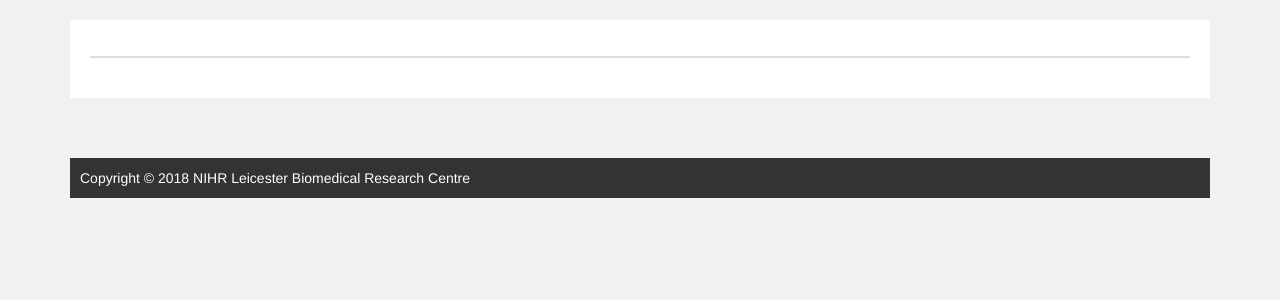
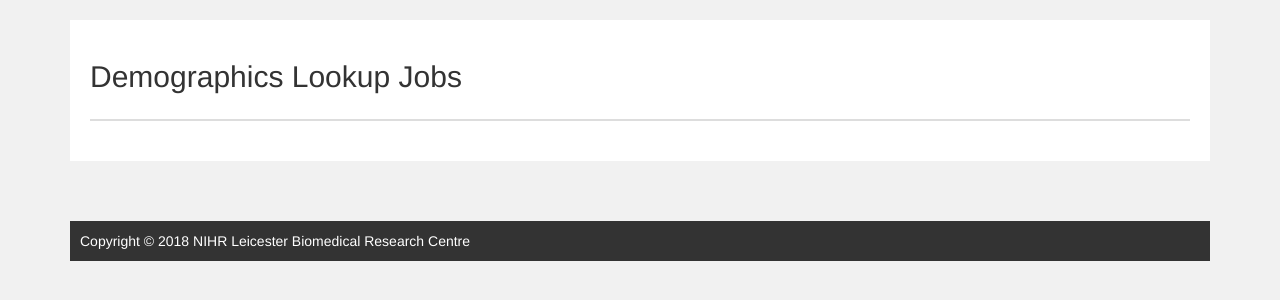
Before and after one commit to LCBRU/batch_demographics, a Flask app: template batch_demographics/ui/templates/index.html in a window 1280 px wide. Shown: the part 191-491 px from the top of the page. Run offline with Flask 2, Linux system fonts and the light colour scheme; the template is opened without the code that fills it, so the values that code supplies are empty; the visitor is signed in with stand-in values (Sample User, id 1); data comes from the database, SQL or seed files in the repository; some libraries are stand-ins or nearby versions.

Commit message:
Give index a title

```diff
--- a/batch_demographics/ui/templates/index.html
+++ b/batch_demographics/ui/templates/index.html
@@ -3,6 +3,7 @@
 {% block content %}
 
 <section>
+  <h2>Demographics Lookup Jobs</h2>
   <table class="table">
     <thead>
       <tr>
```
